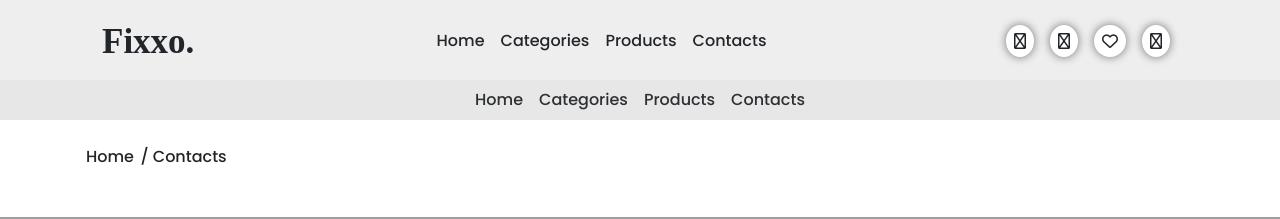
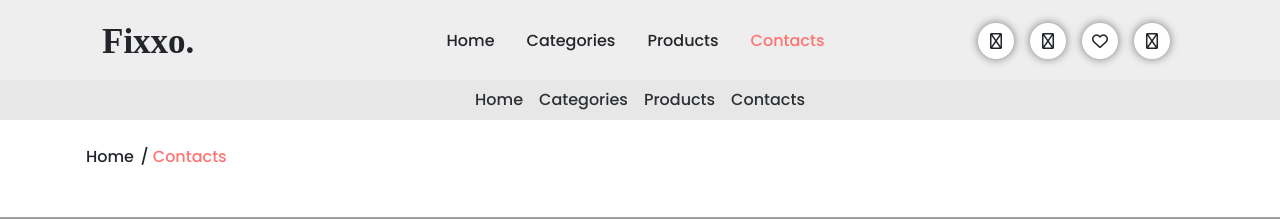
Before and after one commit to TobiasL97/fixxo-react, a React (Create React App) app: page /contacts in a window 1280 px wide. Shown: the top 219 px of the page. Built offline with nearby package versions, Linux system fonts and the light colour scheme; grey boxes are pictures that could not be loaded.

Commit message:
added active colors

```diff
--- a/src/Assets/SCSS/Sections/_breadcrumb.scss
+++ b/src/Assets/SCSS/Sections/_breadcrumb.scss
@@ -21,10 +21,10 @@
             .breadcrumb-text {
                 color: $color-dark-10;
                 margin-right: 0.4rem;
+            }
 
-                &:is-active {
-                    color: $color-theme-red;
-                }
+            .active {
+                color: $color-theme-red;
             }
 
             & + li:before {
--- a/src/Assets/SCSS/Sections/_header.scss
+++ b/src/Assets/SCSS/Sections/_header.scss
@@ -105,51 +105,56 @@ header{
             display: inline;
         }
 
-        a {
+        @include lg {
+            margin-left: 6rem;
+        }
+
+        .navbar-middle-link {
             margin: 0.5rem;
             color: $color-dark-20;
             transition: 0.2s ease-in-out;
 
             @include lg {
 
-                margin: 1 rem;
+                margin: 1rem;
             }
 
             &:hover {
                 color: $color-theme-red;
             }
+        }
 
-            &:is-active {
-                color: $color-theme-red;
-            }
+        .active {
+            color: $color-theme-red;
         }
     }
 
     .navbar-icons {
-        position: relative;
-        align-items: center;
+        display: flex;
 
 
-        i {
+        .navbar-icon {
+            display: flex;
+            justify-content: center;
+            align-items: center;
             background-color: white;
             box-shadow: 0 0 8px 0.5px grey;
             border-radius: 50%;
-            padding: 0.5rem;
+            width: 36px;
+            height: 36px;
             margin: 0 0.25rem;
             font-size: $font-size-16;
-
-            @include sm {
-                margin: 0 0.5rem;
-
-            }
-        }
-
-        a {
             transition: 0.2s ease-in-out;
             color: $color-dark-20;
 
             &:hover {
                 color: $color-theme-red;
+
+            }
+
+            @include sm {
+                margin: 0 0.5rem;
+
             }
         }
 
--- a/src/Components/NavbarIcon.js
+++ b/src/Components/NavbarIcon.js
@@ -3,7 +3,7 @@ import { NavLink } from 'react-router-dom'
 
 const NavbarIcon = ({link, icon}) => {
   return (
-    <NavLink className="navbar-icon" to={link}>
+    <NavLink className="navbar-icon" to={link} end>
         <i className={icon}></i>
     </NavLink>
   )
--- a/src/Components/ProductBox.js
+++ b/src/Components/ProductBox.js
@@ -25,7 +25,7 @@ const CategoryBox = ({product}) => {
             </NavLink>
             <div className="content-menu">
                 <button onClick={addToFavourites} className="menu-icon"><i className="fa-regular fa-heart"></i></button>
-                <button onClick={addToCompare} className="menu-icon"><i className="fa-regular fa-shuffle"></i></button>
+                <button onClick={addToCompare} className="menu-icon"><i className="fa-regular fa-code-compare"></i></button>
                 <button onClick={addToCart} className="menu-icon"><i className="fa-regular fa-bag-shopping"></i></button>
             </div>
         </div>
--- a/src/Components/ProductBoxFlexed.js
+++ b/src/Components/ProductBoxFlexed.js
@@ -12,7 +12,7 @@ const ProductBoxFlexed = ({saleProduct}) => {
             </NavLink>
             <div className="product-box-flexed-content-menu">
                 <button className="menu-icon"><i className="fa-regular fa-heart"></i></button>
-                <button className="menu-icon"><i className="fa-regular fa-shuffle"></i></button>
+                <button className="menu-icon"><i className="fa-regular fa-code-compare"></i></button>
                 <button className="menu-icon"><i className="fa-regular fa-bag-shopping"></i></button>
             </div>
         </div>
--- a/src/Components/SaleProductGrid.js
+++ b/src/Components/SaleProductGrid.js
@@ -1,7 +1,7 @@
 import React, { useState } from 'react'
 import ProductBoxFlexed from './ProductBoxFlexed'
 
-const SaleGrid = ({gridHeader, saleProducts}) => {
+const SaleProductGrid = ({gridHeader, saleProducts}) => {
 
   return (
     <div className="sale-product-grid grid">
@@ -13,4 +13,4 @@ const SaleGrid = ({gridHeader, saleProducts}) => {
   )
 }
 
-export default SaleGrid
+export default SaleProductGrid
--- a/src/Sections/BreadCrumb.js
+++ b/src/Sections/BreadCrumb.js
@@ -7,7 +7,7 @@ const BreadCrumb = () => {
         <div className="container-small">
             <ul className="breadcrumb-list">
                 <li><NavLink className="breadcrumb-text" to="/home">Home</NavLink></li>
-                <li>Contacts</li>
+                <li><NavLink className="breadcrumb-text" to="/contacts">Contacts</NavLink></li>
             </ul>
         </div>
     </section>
--- a/src/Sections/Header.js
+++ b/src/Sections/Header.js
@@ -14,10 +14,10 @@ const Header = () => {
               <NavLink className="fixxo-logo"><img src={FixxoLogo} alt="Fixxo-Logo"/></NavLink>
 
               <div className="navbar-middle-links">
-                  <NavLink to="/home">Home</NavLink>
-                  <NavLink to="/categories">Categories</NavLink>
-                  <NavLink to="/products">Products</NavLink>
-                  <NavLink to="/contacts">Contacts</NavLink>
+                  <NavLink className="navbar-middle-link" to="/home" end>Home</NavLink>
+                  <NavLink className="navbar-middle-link" to="/categories" end>Categories</NavLink>
+                  <NavLink className="navbar-middle-link" to="/products" end>Products</NavLink>
+                  <NavLink className="navbar-middle-link" to="/contacts" end>Contacts</NavLink>
               </div>
 
               <div className="navbar-icons">
```
Also changed, not shown: src/App.min.css, 1 other file (tests, documents, lock files or other folders).
